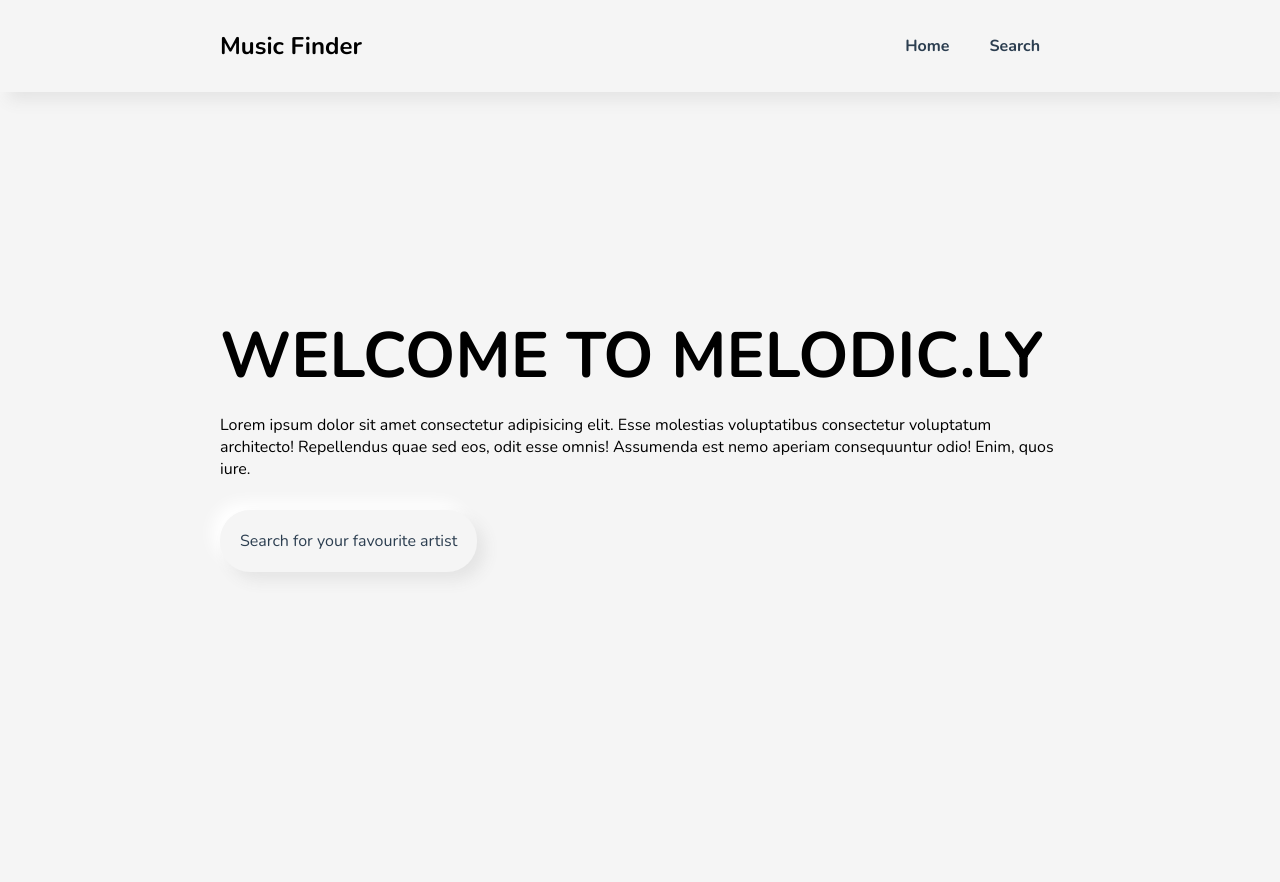
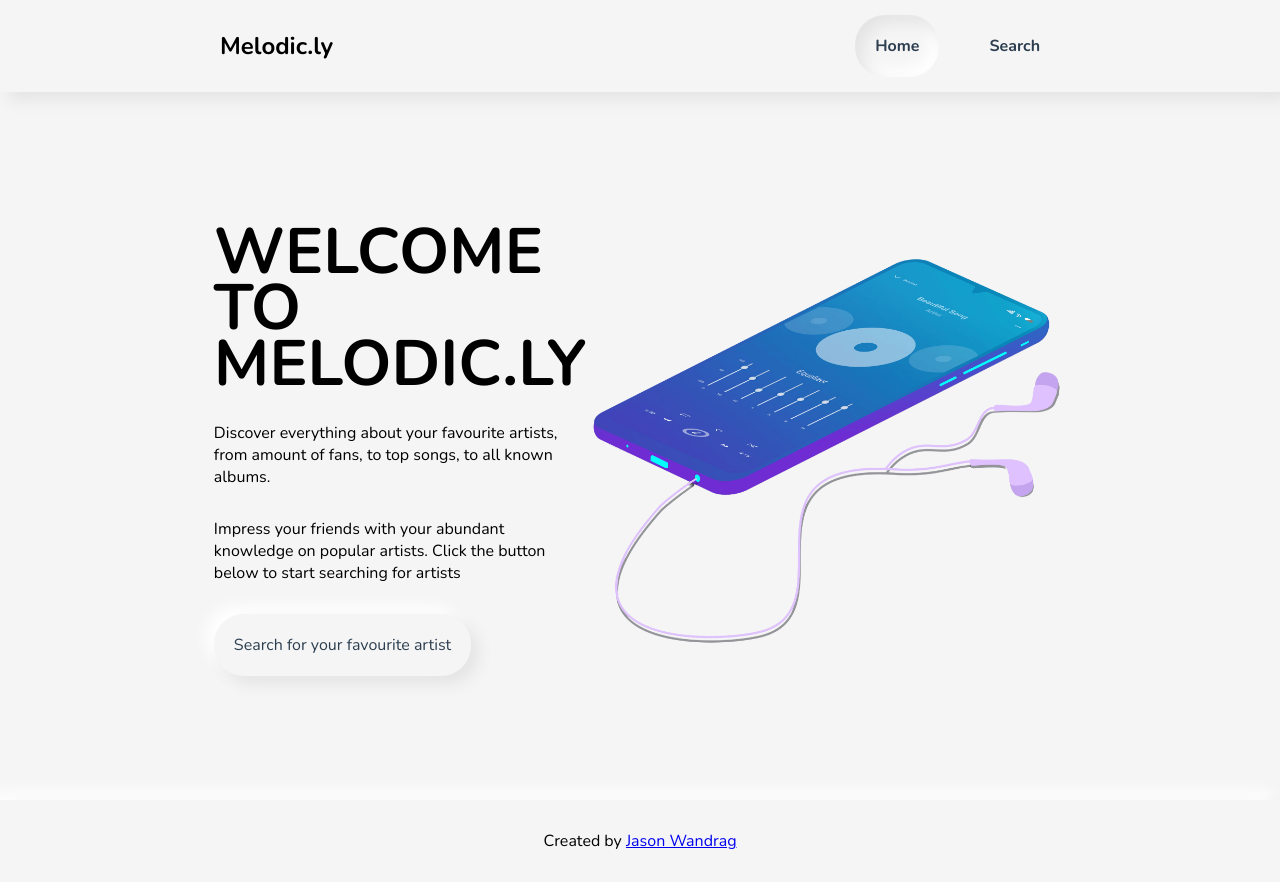
Before and after one commit to JasonWandrag/react-deezer-search, a React (Create React App) app: page / in a window 1280 px wide. Before the commit the page ends 800 px from the top, so only its background shows below. Built offline with nearby package versions, Linux system fonts and the light colour scheme.

Commit message:
Added footer and error handling messages

```diff
--- a/src/App.js
+++ b/src/App.js
@@ -6,10 +6,9 @@ import Home from "./views/Home";
 import Navbar from "./components/Navbar";
 import Artists from "./views/Artists";
 import Artist from "./views/Artist";
+import Footer from "./components/Footer";
 
 function App() {
-  // Base API Data
-  const _base_url = "https://api.deezer.com/";
   return (
     <Router>
       <div className="App">
@@ -27,6 +26,7 @@ function App() {
             </Route>
           </Switch>
         </main>
+        <Footer />
       </div>
     </Router>
   );
--- a/src/components/AlbumList.js
+++ b/src/components/AlbumList.js
@@ -7,9 +7,9 @@ const AlbumList = (props) => {
       <h3>All Albums</h3>
       <div className="artists-container">
         {albums.map((album) => (
-          <div className="artist-card neu-border" key={album.id}>
+          <div className="album-card neu-border" key={album.id}>
             <img src={album.cover_big} alt={album.title} />
-            <div className="artist-card-text">
+            <div className="album-card-text">
               <p>{album.title}</p>
               <p>{album.release_date}</p>
             </div>
--- /dev/null
+++ b/src/components/Footer.js
@@ -0,0 +1,14 @@
+import React from "react";
+
+const Footer = () => {
+  return (
+    <footer>
+      Created by{" "}
+      <a href="https://jason-wandrag.netlify.app/" target="_blank">
+        Jason Wandrag
+      </a>
+    </footer>
+  );
+};
+
+export default Footer;
--- a/src/components/Navbar.js
+++ b/src/components/Navbar.js
@@ -1,23 +1,32 @@
 import React from "react";
-import { Link } from "react-router-dom";
+import { Link, NavLink } from "react-router-dom";
 import { useState } from "react/cjs/react.development";
 
 const Navbar = () => {
   const [active, setActive] = useState(false);
   return (
-    <nav className={`navbar ${active ? "active" : ""}`}>
+    <nav className="navbar">
       <div className="nav">
-        <h1 className="navbar-brand">Music Finder</h1>
-        <ul className="navbar-links">
+        <h1 className="navbar-brand">Melodic.ly</h1>
+        <ul className={`navbar-links ${active ? "active" : ""}`}>
           <li className="navbar-link">
-            <Link to="/" onClick={() => setActive(false)}>
+            <NavLink
+              activeClassName="nav-item-active"
+              to="/"
+              exact
+              onClick={() => setActive(false)}
+            >
               Home
-            </Link>
+            </NavLink>
           </li>
           <li className="navbar-link">
-            <Link to="/artists" onClick={() => setActive(false)}>
+            <NavLink
+              activeClassName="nav-item-active"
+              to="/artists"
+              onClick={() => setActive(false)}
+            >
               Search
-            </Link>
+            </NavLink>
           </li>
         </ul>
         <button
--- a/src/styles.css
+++ b/src/styles.css
@@ -5,6 +5,7 @@
   padding: 0;
   box-sizing: border-box;
   font-family: "Nunito", sans-serif;
+  scroll-behavior: smooth;
 }
 
 body {
@@ -19,11 +20,11 @@ main {
   margin-inline: auto;
 }
 
-@media screen and (max-width: 500px) {
+/* @media screen and (max-width: 500px) {
   main {
     padding-top: 30px;
   }
-}
+} */
 
 h3 {
   margin-bottom: 30px;
@@ -47,6 +48,13 @@ h3 {
   border: none;
   outline: none;
   cursor: pointer;
+  transition: all 0.1s linear;
+}
+
+.btn:hover,
+.navbar-btn:hover,
+.artist-card:hover {
+  transform: scale(1.1);
 }
 
 /* Navigation Styles */
@@ -80,11 +88,17 @@ h3 {
   color: #2c3e50;
   padding: 20px;
   text-decoration: none;
-  transition: color 0.3s linear;
+  transition: all 0.3s linear;
+  margin-left: 30px;
+  border-radius: 30px;
 }
 
 .navbar-link a:hover {
-  color: #4d657e;
+  box-shadow: 8px 8px 15px #e4e4e4, -8px -8px 15px #ffffff;
+}
+
+.nav-item-active {
+  box-shadow: inset 8px 8px 15px #e4e4e4, inset -8px -8px 15px #ffffff;
 }
 
 .navbar-btn {
@@ -102,8 +116,8 @@ h3 {
 
 @media screen and (max-width: 500px) {
   .navbar {
-    height: 100%;
-    left: -100vw;
+    /* height: 100%;
+    left: -100vw; */
     display: flex;
     flex-direction: column;
     justify-content: center;
@@ -114,21 +128,40 @@ h3 {
     flex-direction: column;
     justify-content: center;
     align-items: center;
-    gap: 80px;
   }
-  .navbar.active {
-    left: 0;
+  .navbar-links.active {
+    top: 0;
   }
   .navbar-links {
     flex-direction: column;
-    gap: 30px;
+    justify-content: center;
+    align-items: center;
+    position: fixed;
+    /* gap: 30px; */
+    top: -100%;
+    left: 0;
+    height: 100%;
+    width: 100%;
+    background: #f5f5f5;
+    transition: top 0.3s linear;
+    z-index: 90;
+  }
+
+  .navbar-link {
+    /* height: 100%; */
+    margin: 30px;
   }
 
   .navbar-link a {
-    padding: 30px;
+    padding: 20px;
+    border-radius: 30px;
+    background: #f5f5f5;
+    box-shadow: 8px 8px 15px #e4e4e4, -8px -8px 15px #ffffff;
+    margin-left: 0;
   }
   .navbar-btn {
     display: block;
+    z-index: 100;
   }
 }
 
@@ -151,11 +184,13 @@ h3 {
   flex-direction: column;
   align-items: flex-start;
   gap: 30px;
+  max-width: 50vw;
 }
 
 .landing-img {
   max-height: 50vh;
   object-fit: contain;
+  max-width: 50vw;
 }
 
 .landing-text h1 {
@@ -173,6 +208,7 @@ h3 {
   }
   .landing-text {
     width: 100%;
+    max-width: 100%;
   }
   .landing-text h1 {
     font-size: 2rem;
@@ -202,6 +238,7 @@ h3 {
   gap: 30px;
 }
 
+.album-card,
 .artist-card {
   /* width: 30%; */
   flex-basis: 30%;
@@ -210,13 +247,16 @@ h3 {
   color: #2c3e50;
   min-width: 250px;
   flex-grow: 1;
+  transition: all 0.1s linear;
 }
 
+.album-card img,
 .artist-card img {
   width: 100%;
   object-fit: cover;
 }
 
+.album-card-text,
 .artist-card-text {
   padding: 20px;
 }
@@ -328,3 +368,11 @@ h3 {
     transform: rotate(360deg);
   }
 }
+
+/* Footer */
+
+footer {
+  padding: 30px;
+  text-align: center;
+  box-shadow: 8px 8px 15px #e4e4e4, -8px -8px 15px #ffffff;
+}
--- a/src/views/Artist.js
+++ b/src/views/Artist.js
@@ -13,8 +13,10 @@ const Artist = () => {
   const [topTracks, setTopTracks] = useState(null);
   const [albums, setAlbums] = useState(null);
   const [loading, setLoading] = useState(true);
+  const [error, setError] = useState("");
 
   useEffect(() => {
+    window.scrollTo(0, 0);
     fetch(
       `https://cors-anywhere.herokuapp.com/https://api.deezer.com/artist/${id}`
     )
@@ -27,7 +29,6 @@ const Artist = () => {
       })
       .then((res) => res.json())
       .then((topTracks) => {
-        console.table(topTracks.data);
         setTopTracks(topTracks.data);
         return fetch(
           `https://cors-anywhere.herokuapp.com/https://api.deezer.com/artist/${id}/albums`
@@ -35,16 +36,19 @@ const Artist = () => {
       })
       .then((res) => res.json())
       .then((albums) => {
-        console.log(albums.data);
         setAlbums(albums.data);
       })
-      .catch((e) => console.log(e))
+      .catch((e) =>
+        setError(
+          "Service unavailable due to too many requests. Please try again in 5 minutes"
+        )
+      )
       .finally(() => setLoading(false));
   }, []);
   return (
     <div>
       {loading && <Loader text="Interviewing artist..." />}
-
+      {error}
       {artist && !loading && (
         <div className="artist-details">
           <div
--- a/src/views/Artists.js
+++ b/src/views/Artists.js
@@ -1,4 +1,4 @@
-import { useState } from "react";
+import { useEffect, useState } from "react";
 import ArtistList from "../components/ArtistList";
 import Loader from "../components/Loader";
 
@@ -6,10 +6,20 @@ const Artists = () => {
   const [name, setName] = useState("");
   const [artists, setArtists] = useState(null);
   const [loading, setLoading] = useState(false);
+  const [error, setError] = useState(
+    "Start by entering an artist name in the search bar above"
+  );
 
   const searchArtist = async (e) => {
     e.preventDefault();
     setLoading(true);
+
+    if (!name) {
+      setError("Please enter an artist name before continuing");
+      setLoading(false);
+      return;
+    }
+    setError("");
     await fetch(
       `https://cors-anywhere.herokuapp.com/http://api.deezer.com/search/artist?q=${name}`
     )
@@ -17,9 +27,17 @@ const Artists = () => {
       .then((data) => {
         setArtists(data.data);
       })
-      .catch((e) => console.log(e))
+      .catch((e) =>
+        setError(
+          "Service unavailable due to too many requests. Please try again in 5 minutes"
+        )
+      )
       .finally(() => setLoading(false));
   };
+
+  useEffect(() => {
+    window.scrollTo(0, 0);
+  });
   return (
     <div>
       <form className="search-form" onSubmit={searchArtist}>
@@ -32,11 +50,12 @@ const Artists = () => {
             setName(e.target.value);
           }}
         />
-        <button className="neu-border btn" type="submit">
+        <button className="neu-border btn" type="submit" disabled={loading}>
           Search
         </button>
       </form>
       {loading && <Loader text="Searching for artists..." />}
+      {error}
       <div>{artists && <ArtistList artists={artists} />}</div>
     </div>
   );
--- a/src/views/Home.js
+++ b/src/views/Home.js
@@ -8,16 +8,18 @@ const Home = () => {
       <div className="landing-text">
         <h1>Welcome to Melodic.ly</h1>
         <p>
-          Lorem ipsum dolor sit amet consectetur adipisicing elit. Esse
-          molestias voluptatibus consectetur voluptatum architecto! Repellendus
-          quae sed eos, odit esse omnis! Assumenda est nemo aperiam consequuntur
-          odio! Enim, quos iure.
+          Discover everything about your favourite artists, from amount of fans,
+          to top songs, to all known albums.
+        </p>
+        <p>
+          Impress your friends with your abundant knowledge on popular artists.
+          Click the button below to start searching for artists
         </p>
         <Link className="btn neu-border" to={"/artists"}>
           Search for your favourite artist
         </Link>
       </div>
-      {/* <img src={Landing} className="landing-img" alt="logo" /> */}
+      <img src={Landing} className="landing-img" alt="logo" />
     </div>
   );
 };
```
